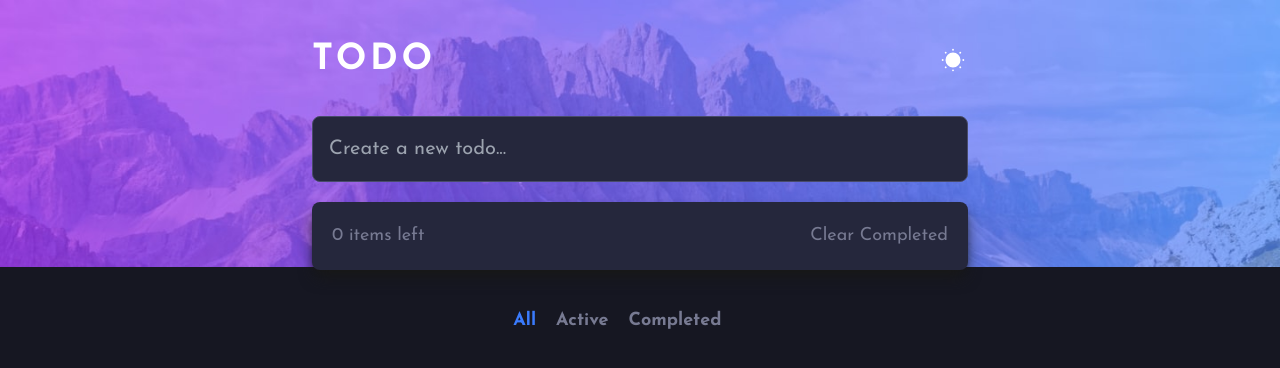
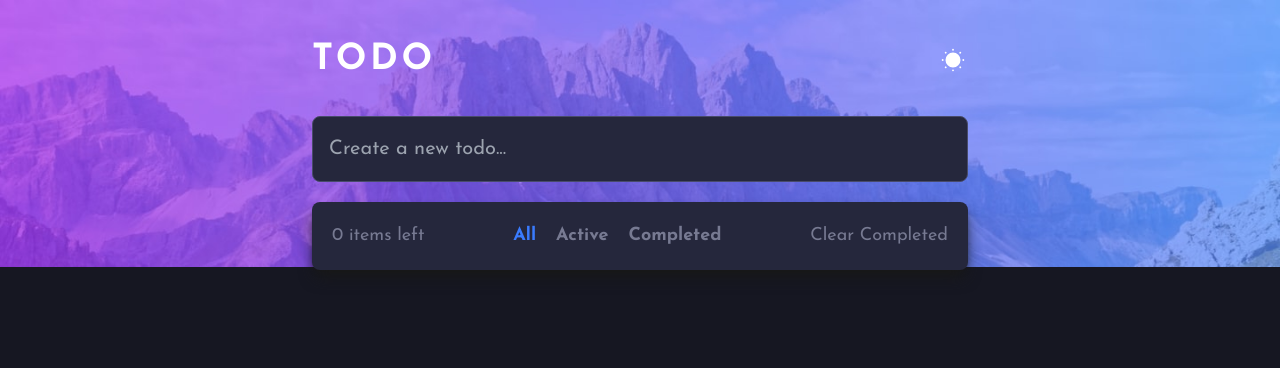
Before and after one commit to Warisaremou/Todo-app, a React (Create React App) app: page / in a window 1280 px wide. Shown: the top 368 px of the page. Built offline with nearby package versions, Linux system fonts and the light colour scheme.

Commit message:
Adding style

```diff
--- a/src/index.css
+++ b/src/index.css
@@ -38,7 +38,7 @@
 
 .main-options{
   @apply md:font-semibold absolute top-[85px] left-0 bg-input-dark rounded-lg w-full
-  py-3 px-8 text-center md:relative md:w-auto md:bottom-0 md:left-0 md:py-0 md:px-0 md:bg-transparent;
+  py-3 px-8 text-center md:relative md:w-auto md:top-0 md:left-0 md:py-0 md:px-0 md:bg-transparent;
 }
 
 @keyframes bounce {
```
